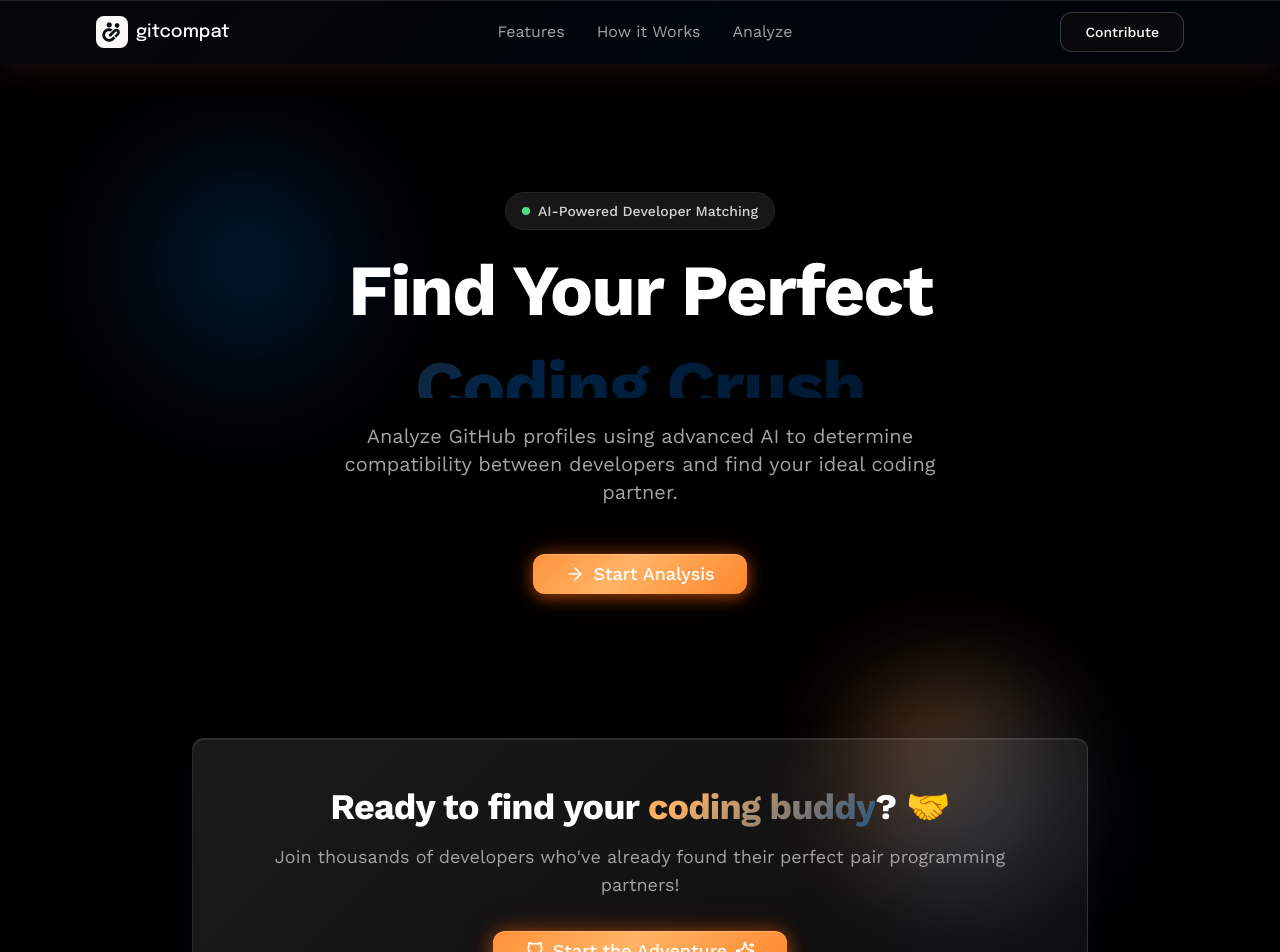
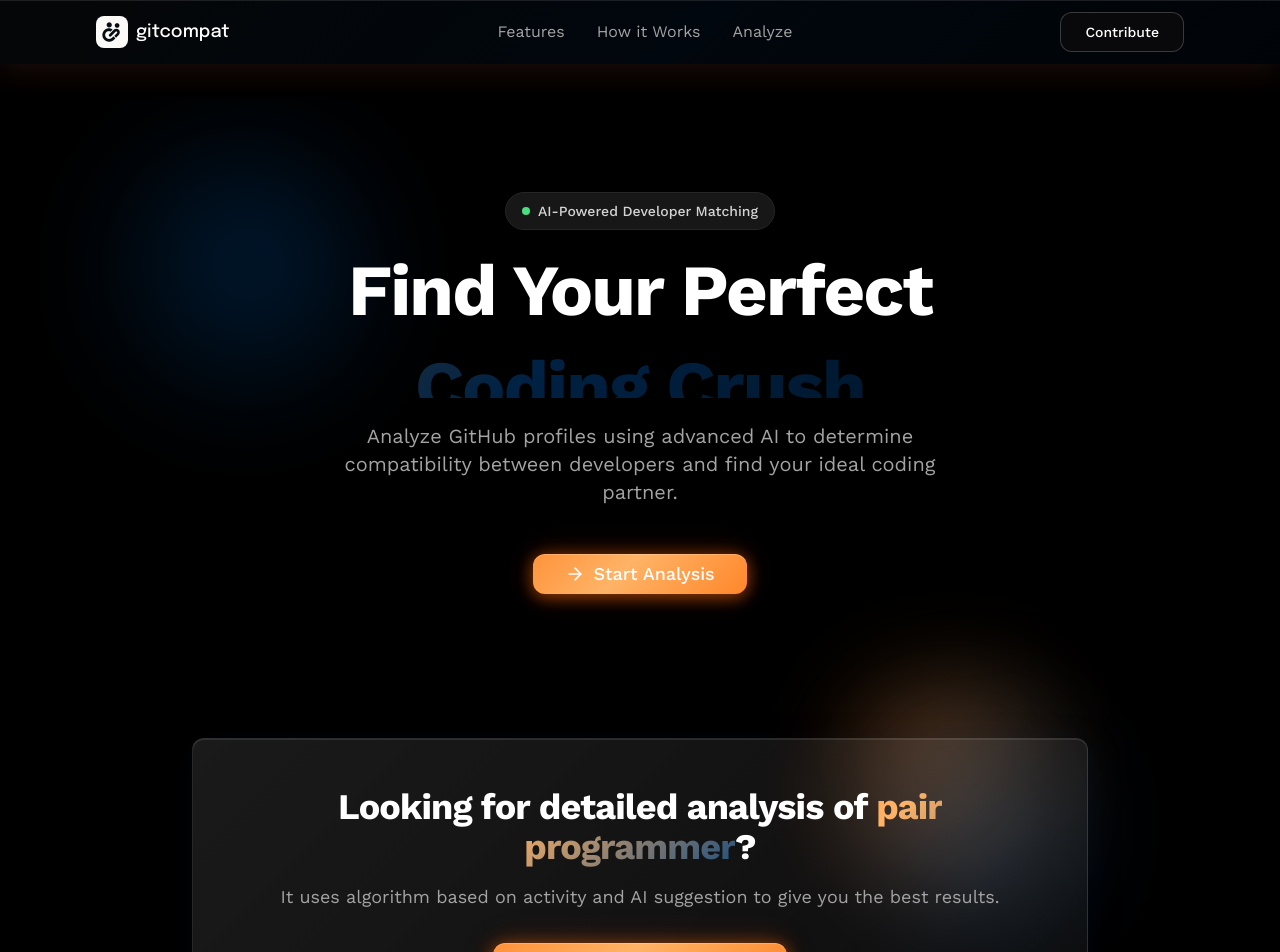
Before and after one commit to puri-adityakumar/gitcompat, a Next.js app: page / in a window 1280 px wide. Shown: the top 952 px of the page. Built offline with nearby package versions, Linux system fonts and the light colour scheme.

Commit message:
revamp: Hero section

```diff
--- a/components/home/Hero.tsx
+++ b/components/home/Hero.tsx
@@ -49,10 +49,10 @@ export default function Hero() {
         <div className="max-w-4xl mx-auto text-center">
           <div className="glass-card p-12">
             <h2 className="text-3xl sm:text-4xl font-bold text-white mb-4 tracking-tight">
-              Ready to find your <span className="gradient-text">coding buddy</span>? 🤝
+              Looking for detailed analysis of <span className="gradient-text">pair programmer</span>?
             </h2>
             <p className="text-neutral-400 mb-8 text-lg">
-              Join thousands of developers who've already found their perfect pair programming partners!
+              It uses algorithm based on activity and AI suggestion to give you the best results.
             </p>
             <Link href="/analyze">
               <Button className="gradient-button-glow text-white font-medium px-8 py-4 rounded-lg text-lg">
```
